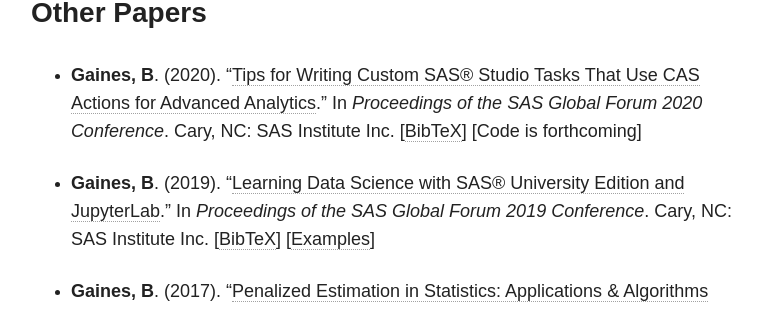
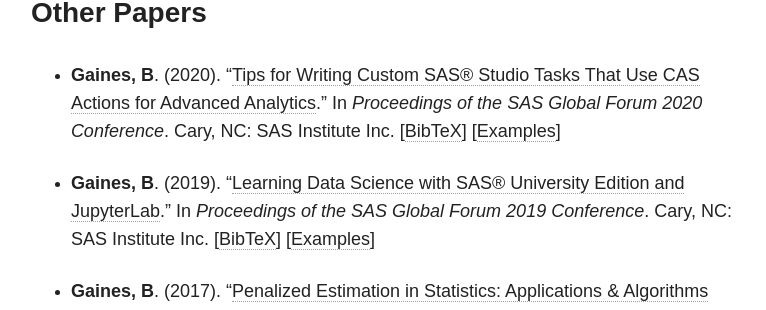
Before and after one commit to brgaines/brgaines.github.io, a Jekyll site: the page built from research/index.md, in a window 1280 px wide and 900 px high, scrolled down 2148 px. Shown: the part 139-449 px from the top of the window, without its empty margins (255-1021 px from the left). Built offline with Jekyll 4.4.1, drawn with Linux system fonts in a browser that asks for light colours; nearby versions of some CDN libraries.

Commit message:
added link to github repo with additional code

```diff
--- a/research/index.md
+++ b/research/index.md
@@ -32,7 +32,7 @@ My other research projects focued on a convex formulation of clustering that has
 
 
 ### Other Papers
-- **Gaines, B**. (2020).  "[Tips for Writing Custom SAS® Studio Tasks That Use CAS Actions for Advanced Analytics](https://www.sas.com/content/dam/SAS/support/en/sas-global-forum-proceedings/2020/4376-2020.pdf)."  In _Proceedings of the SAS Global Forum 2020 Conference_. Cary, NC: SAS Institute Inc. [[BibTeX](http://brgaines.github.io/research/gainesSGF20.bib)] [Code is forthcoming]
+- **Gaines, B**. (2020).  "[Tips for Writing Custom SAS® Studio Tasks That Use CAS Actions for Advanced Analytics](https://www.sas.com/content/dam/SAS/support/en/sas-global-forum-proceedings/2020/4376-2020.pdf)."  In _Proceedings of the SAS Global Forum 2020 Conference_. Cary, NC: SAS Institute Inc. [[BibTeX](http://brgaines.github.io/research/gainesSGF20.bib)] [[Examples](https://github.com/sascommunities/sas-global-forum-2020/tree/master/papers/4376-2020-Gaines)]
 
 * **Gaines, B**. (2019).  "[Learning Data Science with SAS® University Edition and JupyterLab](https://www.sas.com/content/dam/SAS/support/en/sas-global-forum-proceedings/2019/3133-2019.pdf)."  In _Proceedings of the SAS Global Forum 2019 Conference_. Cary, NC: SAS Institute Inc. [[BibTeX](http://brgaines.github.io/research/gainesSGF19.bib)] [[Examples](https://github.com/sascommunities/sas-global-forum-2019/tree/master/3133-2019-Gaines)]
 
```
